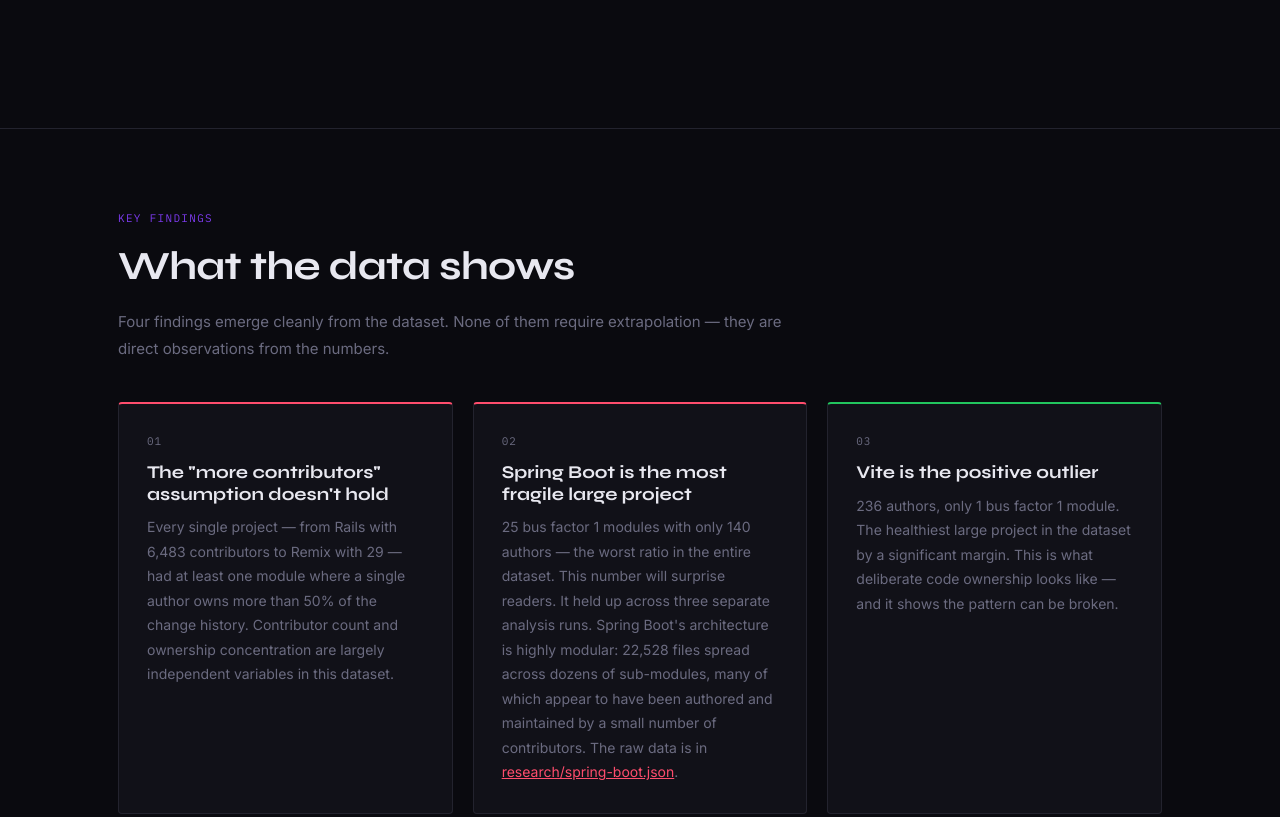
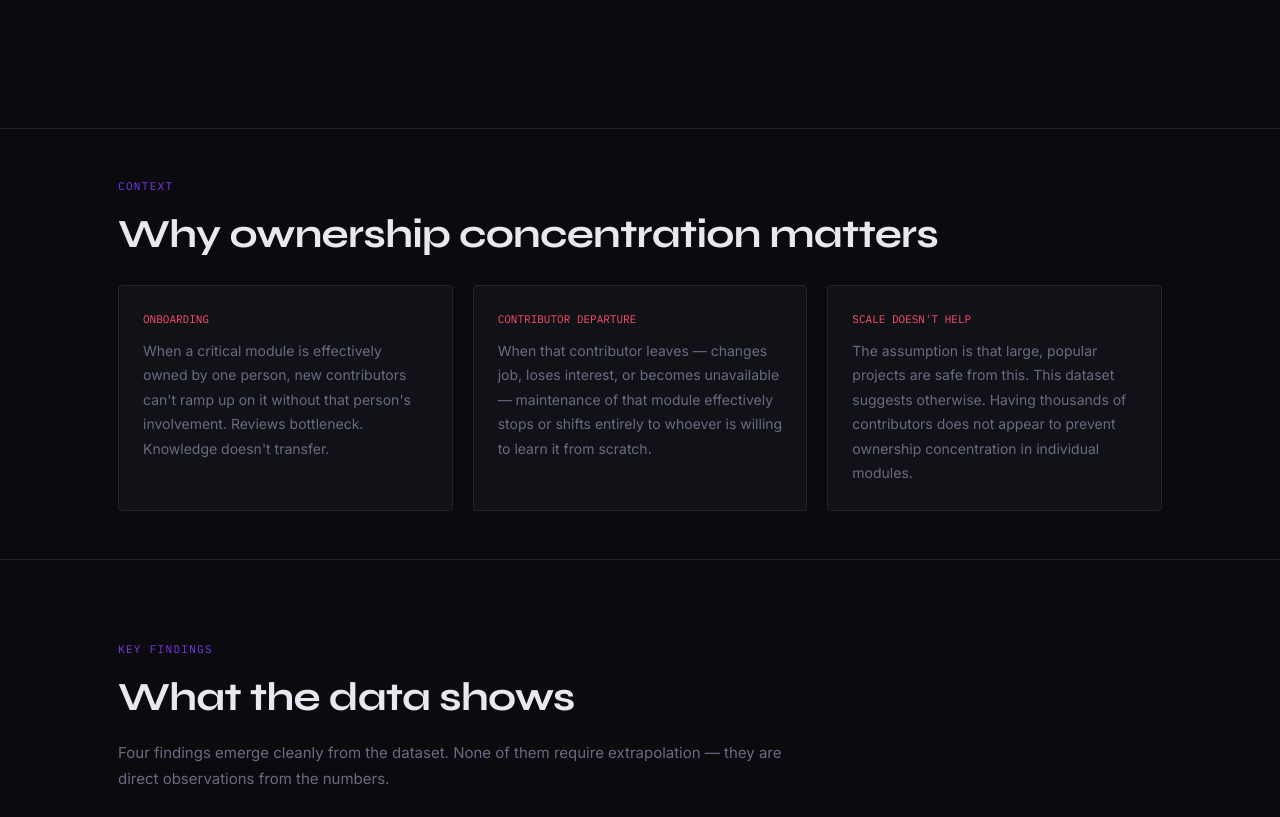
Before and after one commit to SushantVerma7969/git-archaeologist, a website: page index.html in a window 1280 px wide. Shown: the part 1340-2157 px from the top of the page. Drawn offline with Linux system fonts and the light colour scheme.

Commit message:
docs: soften Spring Boot heading, add ownership concentration context section

```diff
--- a/index.html
+++ b/index.html
@@ -565,6 +565,28 @@
   </div>
 </header>
 
+<!-- ── WHY IT MATTERS ── -->
+<section style="padding:48px 0;border-top:1px solid var(--border);">
+  <div class="container">
+    <span class="section-label">Context</span>
+    <h2>Why ownership concentration matters</h2>
+    <div style="display:grid;grid-template-columns:repeat(auto-fit,minmax(280px,1fr));gap:20px;margin-top:28px;">
+      <div style="background:var(--surface);border:1px solid var(--border);padding:24px;border-radius:4px;">
+        <div style="font-family:var(--mono);font-size:11px;color:var(--accent);margin-bottom:10px;">ONBOARDING</div>
+        <p style="margin:0;font-size:14px;">When a critical module is effectively owned by one person, new contributors can't ramp up on it without that person's involvement. Reviews bottleneck. Knowledge doesn't transfer.</p>
+      </div>
+      <div style="background:var(--surface);border:1px solid var(--border);padding:24px;border-radius:4px;">
+        <div style="font-family:var(--mono);font-size:11px;color:var(--accent);margin-bottom:10px;">CONTRIBUTOR DEPARTURE</div>
+        <p style="margin:0;font-size:14px;">When that contributor leaves — changes job, loses interest, or becomes unavailable — maintenance of that module effectively stops or shifts entirely to whoever is willing to learn it from scratch.</p>
+      </div>
+      <div style="background:var(--surface);border:1px solid var(--border);padding:24px;border-radius:4px;">
+        <div style="font-family:var(--mono);font-size:11px;color:var(--accent);margin-bottom:10px;">SCALE DOESN'T HELP</div>
+        <p style="margin:0;font-size:14px;">The assumption is that large, popular projects are safe from this. This dataset suggests otherwise. Having thousands of contributors does not appear to prevent ownership concentration in individual modules.</p>
+      </div>
+    </div>
+  </div>
+</section>
+
 <!-- ── FINDINGS ── -->
 <section id="findings">
   <div class="container">
@@ -580,7 +602,7 @@
       </div>
       <div class="finding-card danger">
         <span class="fc-num">02</span>
-        <div class="fc-title">Spring Boot is the most fragile large project</div>
+        <div class="fc-title">Spring Boot showed the highest BF-1 module count in this dataset</div>
         <p>25 bus factor 1 modules with only 140 authors — the worst ratio in the entire dataset. This number will surprise readers. It held up across three separate analysis runs. Spring Boot's architecture is highly modular: 22,528 files spread across dozens of sub-modules, many of which appear to have been authored and maintained by a small number of contributors. The raw data is in <a href="https://github.com/SushantVerma7969/git-archaeologist/blob/main/research/spring-boot.json" target="_blank" style="color:var(--accent)">research/spring-boot.json</a>.</p>
       </div>
       <div class="finding-card good">
```
